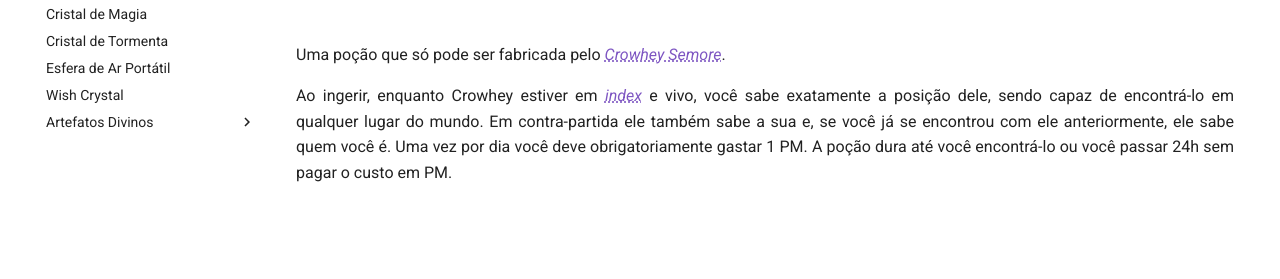
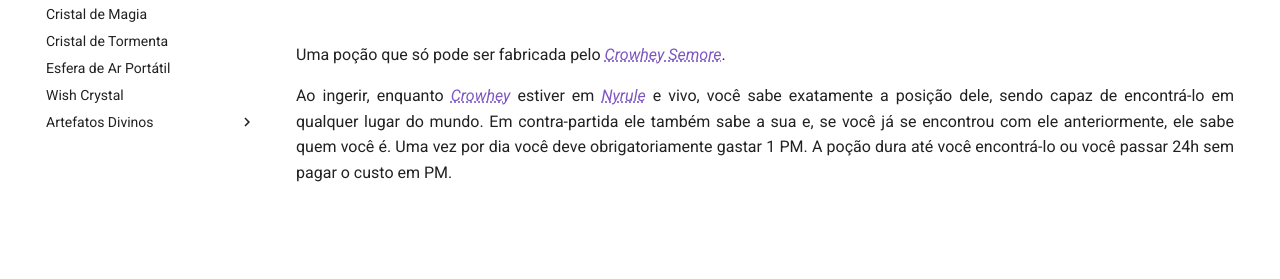
Before and after one commit to NiiMiyo/obsidian-nyrule3, an MkDocs documentation site: the page built from docs/Objetos/Apoçãotrar o Crowhey.md, in a window 1280 px wide. Shown: the part 226-505 px from the top of the page. Built offline with MkDocs 1.6.1 and Material for MkDocs 9.7.7, drawn with Linux system fonts in a browser that asks for light colours; comment, search, counter and statistics services are not loaded.

Commit message:
PUSH NOTE : Apoçãotrar o Crowhey.md

```diff
--- a/docs/Objetos/Apoçãotrar o Crowhey.md
+++ b/docs/Objetos/Apoçãotrar o Crowhey.md
@@ -1,7 +1,7 @@
 ---
 tags:
-  - item
+  - Item/Mágico
 ---
 Uma poção que só pode ser fabricada pelo [Crowhey Semore](../Personagens/NPCs/Crowhey%20Semore/index.md).
 
-Ao ingerir, enquanto Crowhey estiver em [index](../index.md) e vivo, você sabe exatamente a posição dele, sendo capaz de encontrá-lo em qualquer lugar do mundo. Em contra-partida ele também sabe a sua e, se você já se encontrou com ele anteriormente, ele sabe quem você é. Uma vez por dia você deve obrigatoriamente gastar 1 PM. A poção dura até você encontrá-lo ou você passar 24h sem pagar o custo em PM.
+Ao ingerir, enquanto [Crowhey](../Personagens/NPCs/Crowhey%20Semore/index.md) estiver em [Nyrule](../Lugares/Plano%20Material/Nyrule/index.md) e vivo, você sabe exatamente a posição dele, sendo capaz de encontrá-lo em qualquer lugar do mundo. Em contra-partida ele também sabe a sua e, se você já se encontrou com ele anteriormente, ele sabe quem você é. Uma vez por dia você deve obrigatoriamente gastar 1 PM. A poção dura até você encontrá-lo ou você passar 24h sem pagar o custo em PM.
```
